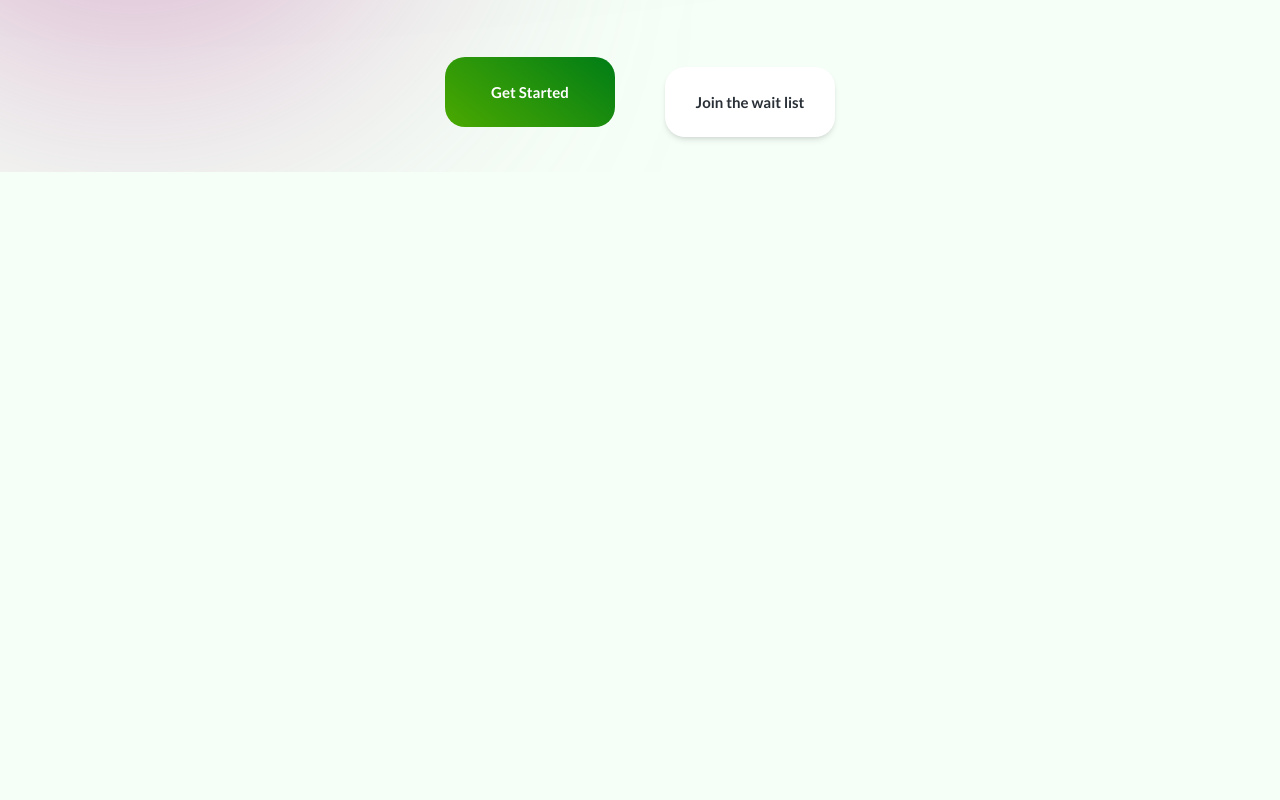
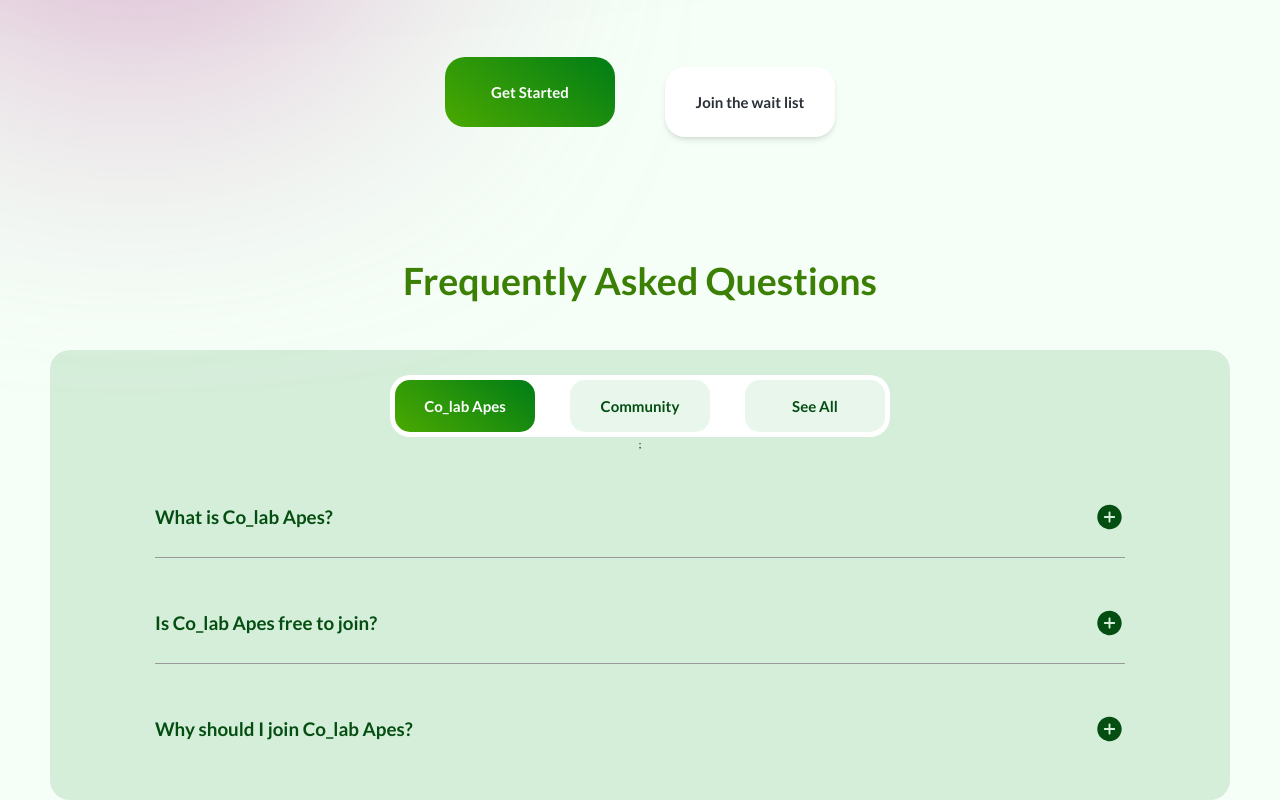
Before and after one commit to Colab-Apes/new_landing_page, a React (Vite) app: page / in a window 1280 px wide. Shown: the part 4618-5418 px from the top of the page. Before the commit the page ends 4790 px from the top, so only its background shows below. Built offline with nearby package versions, Linux system fonts and the light colour scheme.

Commit message:
done with FAQs

```diff
--- a/src/NewLandingPage/LandPage.jsx
+++ b/src/NewLandingPage/LandPage.jsx
@@ -32,7 +32,7 @@ const LandPage = () => {
       {/*Ready to collaborate & Innovation */}
       <Ready />
       {/*FAQS*/}
-      {/* <Faqs /> */}
+      <Faqs />
       {/*Join Our News Letter*/}
       {/* <JoinOurNewsLetter /> */}
       {/* Footer */}
--- a/src/NewLandingPage/components/Faqs.jsx
+++ b/src/NewLandingPage/components/Faqs.jsx
@@ -6,30 +6,30 @@ import plus from "../../assets/icons/plus.svg";
 const Faqs = () => {
   const [arr, setarr] = useState([]);
   return (
-    <div className="font-lato">
-      <div className="title mt-36 text-center text-6xl text-[#3B8004] font-bold mb-20">
+    <div className="font-lato px-4 lg:px-20">
+      <div className="title mt-36 text-center  text-5xl lg:text-6xl ext-[#333] lg:text-[#3B8004] font-bold mb-20">
         Frequently Asked Questions
       </div>
+      <div className="absolute z-[-1]  hidden lg:block blur-[150px] bottom-[-20rem] left-[-20rem] w-[387px] h-[410px] bg-[#C26AAA] rounded-[400px]"></div>
+      <div className="absolute z-[-1]  hidden lg:block blur-[200px] top-[-30rem] right-[-20rem] w-[387px] h-[410.85px] bg-[#C26AAA] rounded-[410.85px]"></div>
+
       <div className="faq bg-[#D5EEDA] mt-2 w-full text-center  mx-auto px-10 relative rounded-[20px] h-[450px] py-10">
-        <div className="absolute z-[-1] blur-[150px] bottom-[-20rem] left-[-20rem] w-[387px] h-[410px] bg-[#C26AAA] rounded-[400px]"></div>
-        <div className="absolute z-[-1] blur-[200px] top-[-30rem] right-[-20rem] w-[387px] h-[410.85px] bg-[#C26AAA] rounded-[410.85px]"></div>
-
         <div className="w-full flex justify-center items-center">
           <div className="bg-white w-[50rem] flex rounded-[20px]  justify-between px-2 py-2">
-            <button className="btngrad text-white text-2xl font-bold rounded-[15px] py-[16px] w-[14rem] ">
+            <button className="btngrad text-white text-2xl font-bold rounded-[15px] py-6 w-[10rem] lg:py-[16px] lg:w-[14rem] ">
               Co_lab Apes
             </button>
 
-            <button className=" bg-[#E9F6EC] text-2xl font-bold text-[#054E12] rounded-[15px] py-[16px] w-[14rem] ">
+            <button className=" bg-[#E9F6EC] text-2xl font-bold text-[#054E12] rounded-[15px] py-6 w-[10rem] lg:py-[16px] lg:w-[14rem] ">
               Community
             </button>
-            <button className="bg-[#E9F6EC] font-bold text-2xl text-[#054E12] rounded-[15px] py-[16px] w-[14rem] ">
+            <button className="bg-[#E9F6EC] font-bold text-2xl text-[#054E12] rounded-[15px] py-6 w-[10rem] lg:py-[16px] lg:w-[14rem] ">
               See All
             </button>
           </div>
         </div>
-
-        <div className=" px-32 mt-20">
+        ;
+        <div className=" lg:px-32 mt-20">
           <div className="flex justify-between items-center border-b border-b-[#999] pb-10">
             <p className="text-3xl font-bold  text-[#054E12]">
               What is Co_lab Apes?
--- a/src/NewLandingPage/components/ValueStake.jsx
+++ b/src/NewLandingPage/components/ValueStake.jsx
@@ -50,7 +50,7 @@ const ValueStake = () => {
                   </div>
                   <p className="text-[1.7rem] text-[#3B513F] font-bold">
                     Investor pooling
-                  </p>
+                  </p>2
                 </div>
               </div>
             </div>
```
